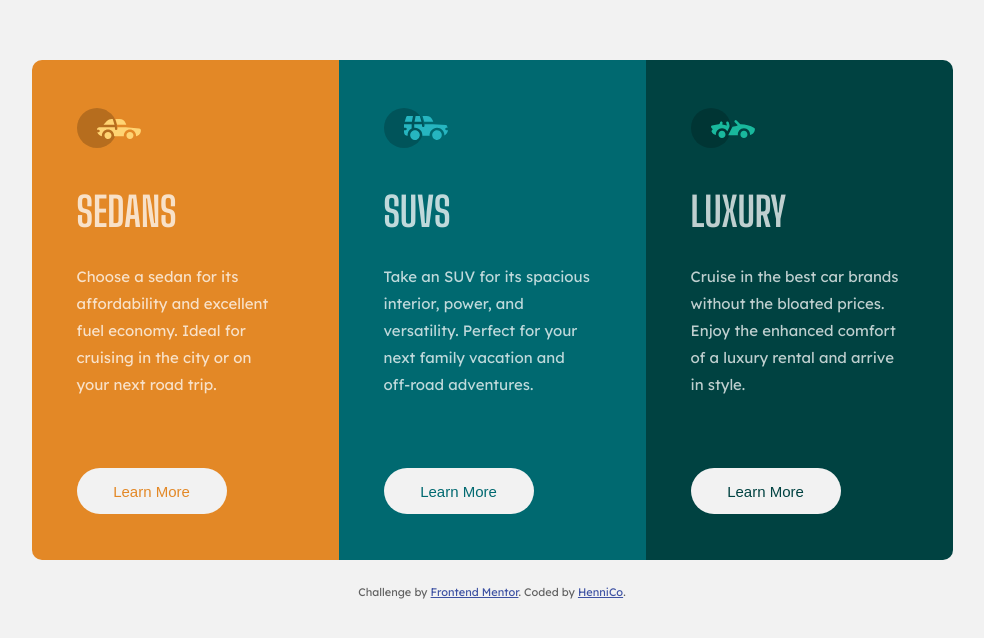
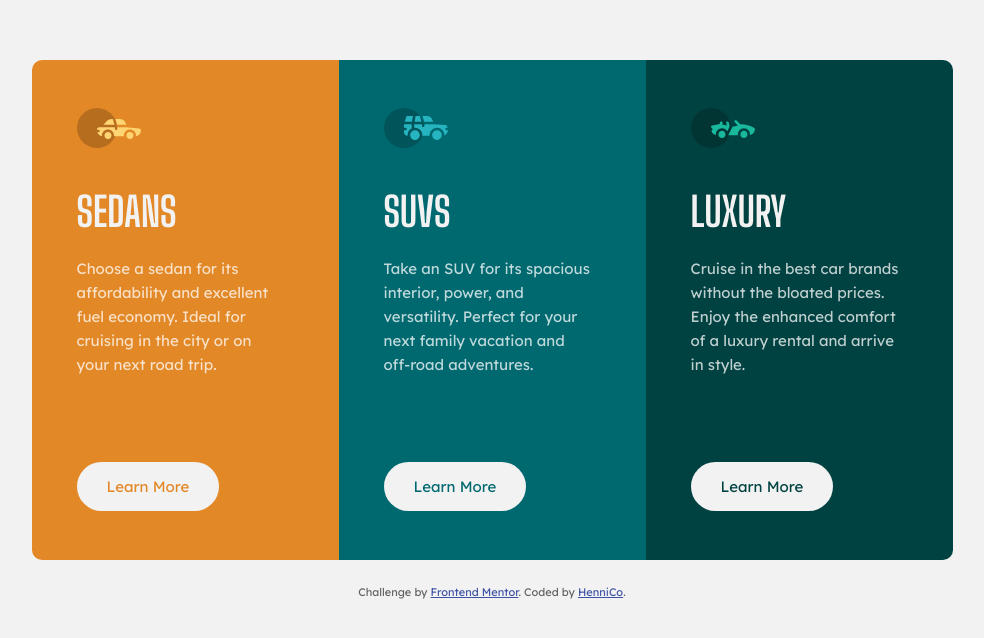
Before and after one commit to choacv/3-column-_review_card-component, a plain HTML site: page index.html in a window 1280 px wide. Shown: the part 110-748 px from the top of the page, without its empty margins (148-1132 px from the left). Drawn offline with Linux system fonts and the light colour scheme.

Commit message:
corrections

```diff
--- a/index.html
+++ b/index.html
@@ -18,7 +18,8 @@
       <p class="content">
         Choose a sedan for its affordability and excellent fuel economy. Ideal for cruising in the city or on your next road trip.
       </p>
-      <button class="btn btn-sedans">Learn More</button>
+        <a href="#" class="btn btn-sedans">Learn More</a>
+
     </section>
     <section class="suvs">
       <header class="logo"><img src="images/icon-suvs.svg" alt=""></header>
@@ -26,7 +27,7 @@
       <p class="content">
         Take an SUV for its spacious interior, power, and versatility. Perfect for your next family vacation and off-road adventures.
       </p>
-      <button class="btn btn-suvs">Learn More</button>
+      <a href="#" class="btn btn-suvs">Learn More</a>
     </section>
     <section class="luxury">
       <header class="logo"><img src="images/icon-luxury.svg" alt=""></header>
@@ -34,7 +35,7 @@
       <p class="content">
         Cruise in the best car brands without the bloated prices. Enjoy the enhanced comfort of a luxury rental and arrive in style.
       </p>
-      <button class="btn btn-luxury">Learn More</button>
+      <a href="#" class="btn btn-luxury">Learn More</a>
     </section>
   </main>
   <footer>
--- a/style.css
+++ b/style.css
@@ -16,11 +16,13 @@
     /******* (background, headings, buttons)*******/
     --VeryLightGray: hsl(0, 0%, 95%);
 }
+
 body {
     font-size: 15px;
     background-color: var(--VeryLightGray);
     color: var(--TransparentWhite);
     font-family: 'Lexend Deca', sans-serif;
+    font-weight: 400;
 }
 
 main {
@@ -29,20 +31,23 @@ body {
     flex-direction: column;
     align-items: center;
 }
+
 header {
     height: 79px;
 }
+
 h1 {
+    color: var(--VeryLightGray);
     font-family: 'Big Shoulders Display', cursive;
     text-transform: uppercase;
-    height: 76px;
+    height: 70px;
     font-size: 2.7em;
     font-weight: 700;
 }
 
-p{
-    height: 145px;
-    line-height: 1.8em;
+p {
+    height: 160px;
+    line-height: 1.6em;
 }
 
 section {
@@ -55,34 +60,40 @@ p{
     border-radius: 8px 8px 0 0;
     background-color: var(--BrightOrange);
 }
+
 .suvs {
     background-color: var(--DarkCyan);
 }
+
 .luxury {
     border-radius: 0 0 8px 8px;
     background-color: var(--VeryDarkCyan);
 }
 
 .btn {
-        font-size: 1em;
+
+    text-align: center;
+    line-height: 50px;
     background-color: var(--VeryLightGray);
-        height: 46px;
-        width: 150px;
-        border-style:none;
+    padding: 15px 30px;
     border-radius: 30px;
     margin-top: 10px;
+    text-decoration: none;
+    font-size: 1em;
 }
-.btn-sedans{
+
+.btn-sedans {
     color: var(--BrightOrange);
 }
 
-.btn-suvs{
+.btn-suvs {
     color: var(--DarkCyan);
 }
 
-.btn-luxury{
+.btn-luxury {
     color: var(--VeryDarkCyan);
 }
+
 .btn:hover {
     cursor: pointer;
     border: 2px solid var(--VeryLightGray);
@@ -90,9 +101,6 @@ p{
     color: var(--VeryLightGray);
 }
 
-.button:link{
-    color:transparent;
-}
 /***************footer***************/
 .attribution {
     color: rgba(0, 0, 0, 0.599);
@@ -104,6 +112,7 @@ p{
 .attribution a {
     color: hsl(228, 45%, 44%);
 }
+
 /************media queries**********/
 
 @media screen and (min-width: 992px) {
@@ -113,23 +122,27 @@ p{
         flex-direction: row;
         justify-content: center;
     }
+
     .luxury {
         border-radius: 0 10px 10px 0px;
         padding: 48px 50px 55px 45px;
     }
+
     .sedans {
         border-radius: 10px 0 0 10px;
         padding: 48px 54px 55px 45px;
     }
-        .suvs{
+
+    .suvs {
 
         padding: 48px 54px 55px 45px;
     }
+
     section {
         width: 307px;
         height: 500px;
     }
-
-        .btn {margin-top: 60px;
+p {
+    margin-bottom: 45px;
 }
 }
```
Lines whose indentation alone changed are shown as unchanged.
